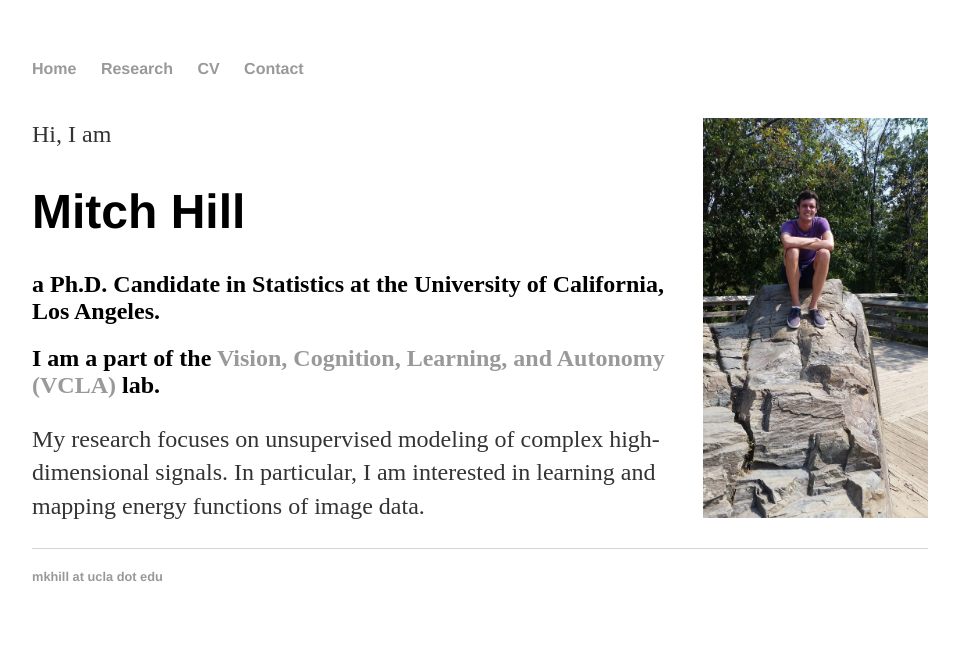
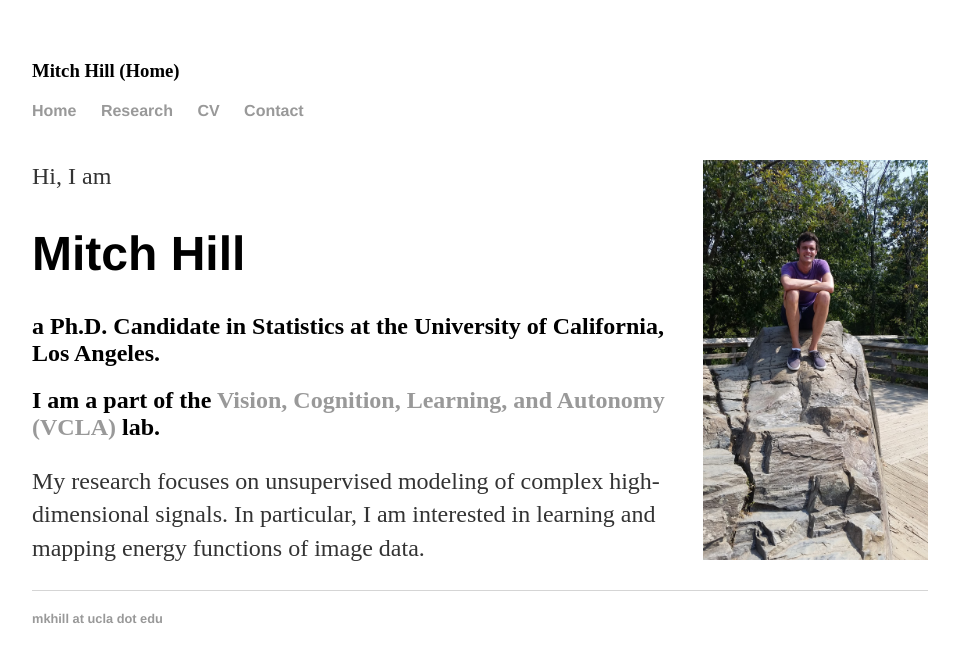
Before and after one commit to point0bar1/point0bar1.github.io, a Jekyll site: the page built from index.html, in a window 1280 px wide. Shown: the top 662 px of the page, without its empty margins (160-1119 px from the left). Built offline with Jekyll 4.4.1, drawn with Linux system fonts in a browser that asks for light colours.

Commit message:
Update default.html

```diff
--- a/_layouts/default.html
+++ b/_layouts/default.html
@@ -6,7 +6,7 @@
 			<link rel="stylesheet" type="text/css" href="/css/main.css">
 		</head>
 		<body>
-			<title>{{ page.title }}</title>
+			<h3>{{ page.title }}</h3>
 			<nav>
 	    		<ul>
 	        		<li><a href="/">Home</a></li>
```
